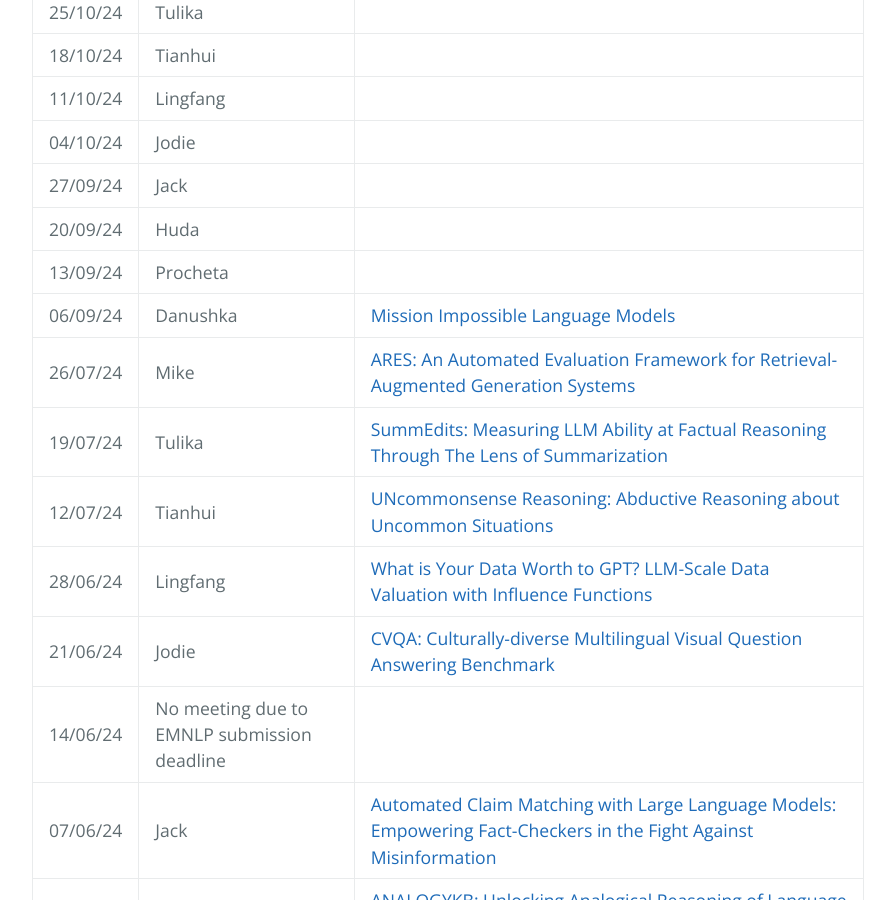
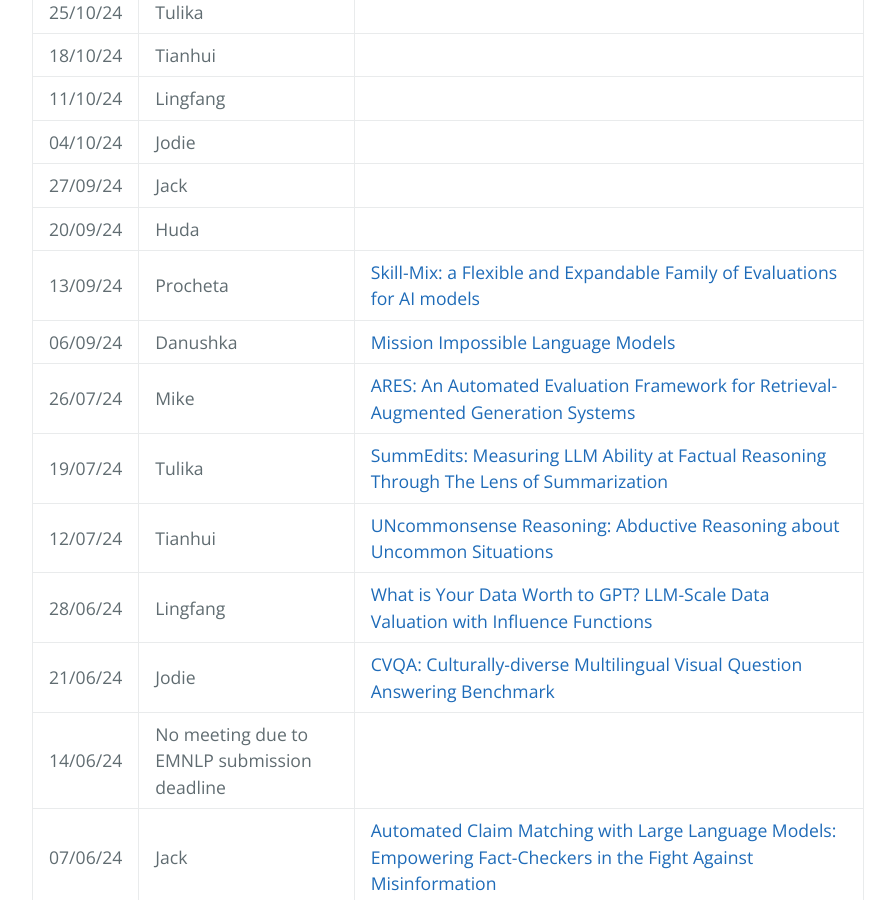
Before and after one commit to LivNLP/livnlp.github.io, a Jekyll site: the page built from reading.md, in a window 1280 px wide and 900 px high, scrolled down 975 px. Shown: the whole window, without its empty margins (192-1087 px from the left). Built offline with Jekyll 4.4.1, drawn with Linux system fonts in a browser that asks for light colours.

Commit message:
Update reading.md

```diff
--- a/reading.md
+++ b/reading.md
@@ -27,7 +27,7 @@ We meet on a weely basis to discuss recent research papers. Here is the schedule
 | 04/10/24 | Jodie |
 | 27/09/24 | Jack |
 | 20/09/24 | Huda |
-| 13/09/24 | Procheta |
+| 13/09/24 | Procheta | [Skill-Mix: a Flexible and Expandable Family of Evaluations for AI models](https://arxiv.org/abs/2310.17567)
 | 06/09/24 | Danushka | [Mission Impossible Language Models](https://aclanthology.org/2024.acl-long.787)
 | 26/07/24 | Mike | [ARES: An Automated Evaluation Framework for Retrieval-Augmented Generation Systems](https://aclanthology.org/2024.naacl-long.20/)
 | 19/07/24 | Tulika| [SummEdits: Measuring LLM Ability at Factual Reasoning Through The Lens of Summarization](https://aclanthology.org/2023.emnlp-main.600/)
```
